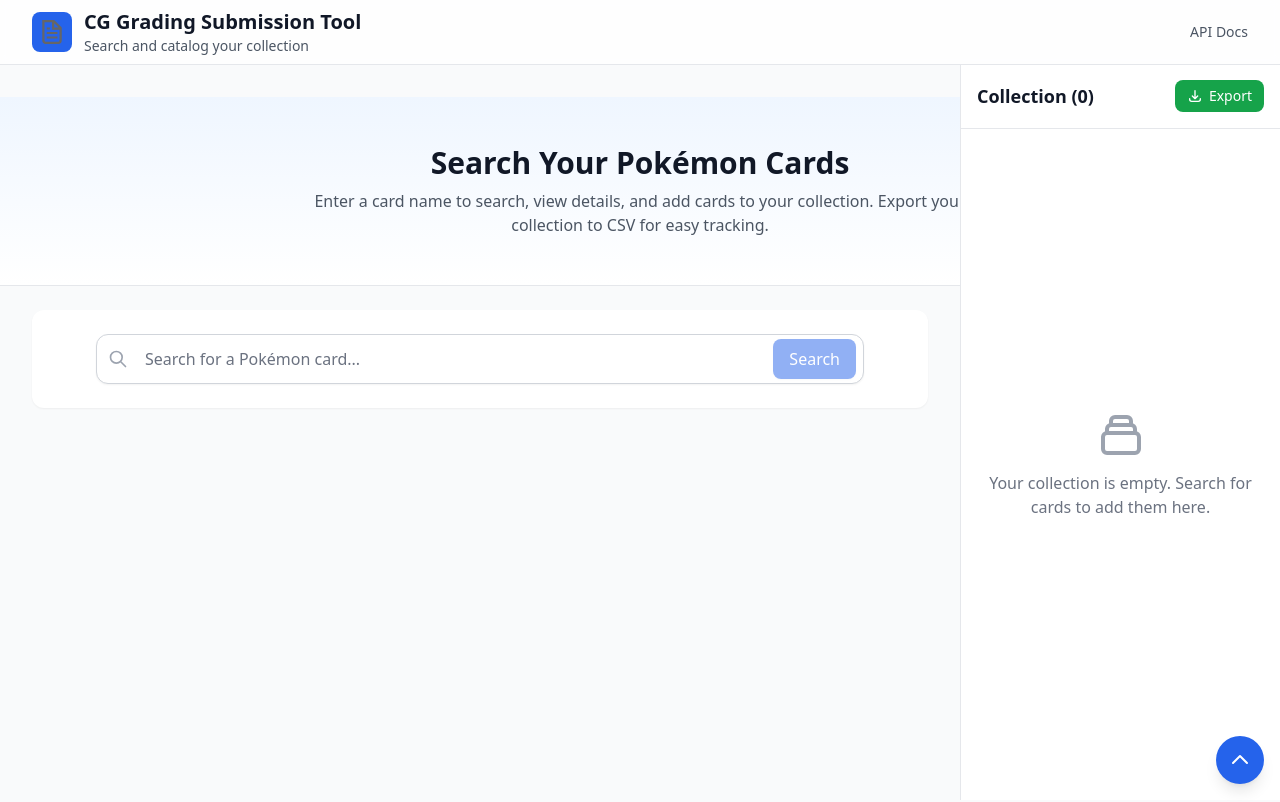
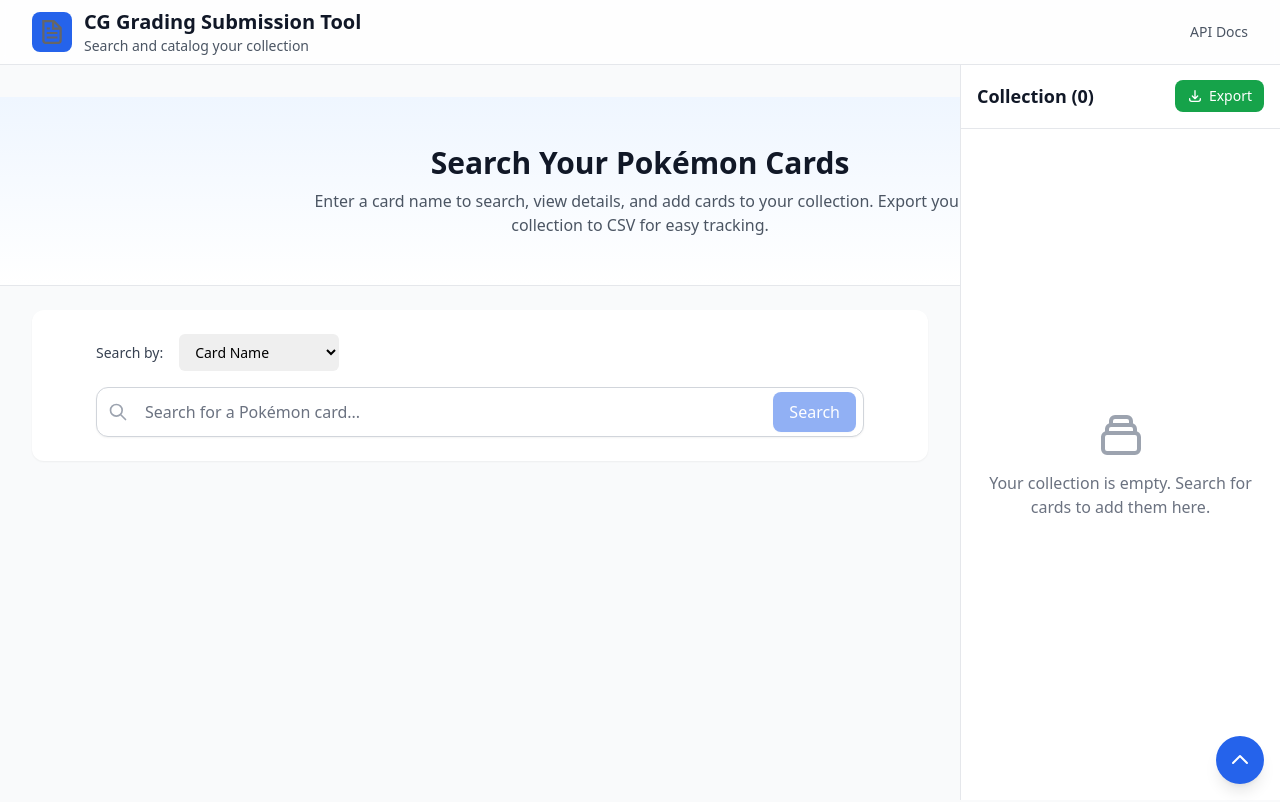
Before and after one commit to ajnieves/pokemon-card-scanner, a Next.js app: page / in a window 1280 px wide. Shown: the top 802 px of the page. Built offline with nearby package versions, Linux system fonts and the light colour scheme.

Commit message:
feat: Add artist search filter
- Add filter dropdown to search by card name or illustrator
- Update API route to handle artist filtering
- Improve search UI with filter selection
- Update placeholder text based on filter type

```diff
--- a/app/api/pokemon/route.ts
+++ b/app/api/pokemon/route.ts
@@ -3,13 +3,19 @@ import { NextResponse } from 'next/server'
 export async function GET(request: Request) {
   const { searchParams } = new URL(request.url)
   const query = searchParams.get('q')
+  const filterType = searchParams.get('filterType') || 'name'
 
   if (!query) {
     return NextResponse.json({ error: 'Query parameter is required' }, { status: 400 })
   }
 
   const apiKey = process.env.POKEMONTCG_API_KEY
-  const apiUrl = `https://api.pokemontcg.io/v2/cards?q=name:*${query}*&orderBy=number&pageSize=20`
+  // Build query based on filter type
+  const searchQuery = filterType === 'artist'
+    ? `artist:*${query}*`
+    : `name:*${query}*`
+
+  const apiUrl = `https://api.pokemontcg.io/v2/cards?q=${searchQuery}&orderBy=number&pageSize=20`
 
   console.log('Searching with URL:', apiUrl)
 
@@ -26,7 +32,6 @@ export async function GET(request: Request) {
 
     const data = await response.json()
 
-    // Log the full first card data to check the artist field
     if (data.data && data.data.length > 0) {
       console.log('First Card Data:', {
         name: data.data[0].name,
--- a/app/components/CardScanner.tsx
+++ b/app/components/CardScanner.tsx
@@ -14,6 +14,8 @@ interface CollectedCard extends PokemonCard {
   quantity: number
 }
 
+type FilterType = 'name' | 'artist'
+
 export default function CardScanner() {
   const [loading, setLoading] = useState(false)
   const [cards, setCards] = useState<PokemonCard[]>([])
@@ -22,6 +24,7 @@ export default function CardScanner() {
   const [selectedCard, setSelectedCard] = useState<PokemonCard | null>(null)
   const [collectedCards, setCollectedCards] = useState<CollectedCard[]>([])
   const [showCollection, setShowCollection] = useState(true)
+  const [filterType, setFilterType] = useState<FilterType>('name')
 
   const searchCard = async () => {
     const query = searchInput.trim()
@@ -33,7 +36,7 @@ export default function CardScanner() {
     setSelectedCard(null)
 
     try {
-      const response = await fetch(`/api/pokemon?q=${encodeURIComponent(query)}`)
+      const response = await fetch(`/api/pokemon?q=${encodeURIComponent(query)}&filterType=${filterType}`)
       const data = await response.json()
 
       if (!response.ok) {
@@ -42,11 +45,6 @@ export default function CardScanner() {
 
       if (!data.data || !Array.isArray(data.data)) {
         throw new Error('Invalid response format')
-      }
-
-      // Log the first card to check the artist field
-      if (data.data.length > 0) {
-        console.log('First card:', data.data[0])
       }
 
       setCards(data.data)
@@ -70,6 +68,11 @@ export default function CardScanner() {
 
   const handleSearchInputChange = (e: React.ChangeEvent<HTMLInputElement>) => {
     setSearchInput(e.target.value)
+    if (error) setError('')
+  }
+
+  const handleFilterChange = (e: React.ChangeEvent<HTMLSelectElement>) => {
+    setFilterType(e.target.value as FilterType)
     if (error) setError('')
   }
 
@@ -147,14 +150,31 @@ export default function CardScanner() {
         <div className="max-w-5xl mx-auto px-4 sm:px-6 lg:px-8 py-6 space-y-6">
           {/* Search Section */}
           <div className="bg-white dark:bg-gray-800 rounded-xl shadow-sm p-4 sm:p-6">
-            <div className="max-w-3xl mx-auto">
+            <div className="max-w-3xl mx-auto space-y-4">
+              {/* Filter Type */}
+              <div className="flex items-center space-x-4">
+                <label htmlFor="filterType" className="text-sm font-medium text-gray-700 dark:text-gray-300">
+                  Search by:
+                </label>
+                <select
+                  id="filterType"
+                  value={filterType}
+                  onChange={handleFilterChange}
+                  className="block w-40 pl-3 pr-10 py-2 text-base border-gray-300 dark:border-gray-700 focus:outline-none focus:ring-blue-500 focus:border-blue-500 sm:text-sm rounded-md dark:bg-gray-700 dark:text-white"
+                >
+                  <option value="name">Card Name</option>
+                  <option value="artist">Illustrator</option>
+                </select>
+              </div>
+
+              {/* Search Input */}
               <div className="relative">
                 <input
                   type="text"
                   value={searchInput}
                   onChange={handleSearchInputChange}
                   onKeyPress={handleKeyPress}
-                  placeholder="Search for a Pokémon card..."
+                  placeholder={filterType === 'name' ? "Search for a Pokémon card..." : "Search by illustrator name..."}
                   className="w-full px-4 py-3 pl-12 pr-16 text-gray-900 placeholder-gray-500 bg-white dark:bg-gray-800 dark:text-white border border-gray-300 dark:border-gray-700 rounded-xl shadow-sm focus:ring-2 focus:ring-blue-500 focus:border-blue-500 transition-all duration-200 outline-none"
                 />
                 <div className="absolute inset-y-0 left-0 pl-3 flex items-center pointer-events-none">
```
